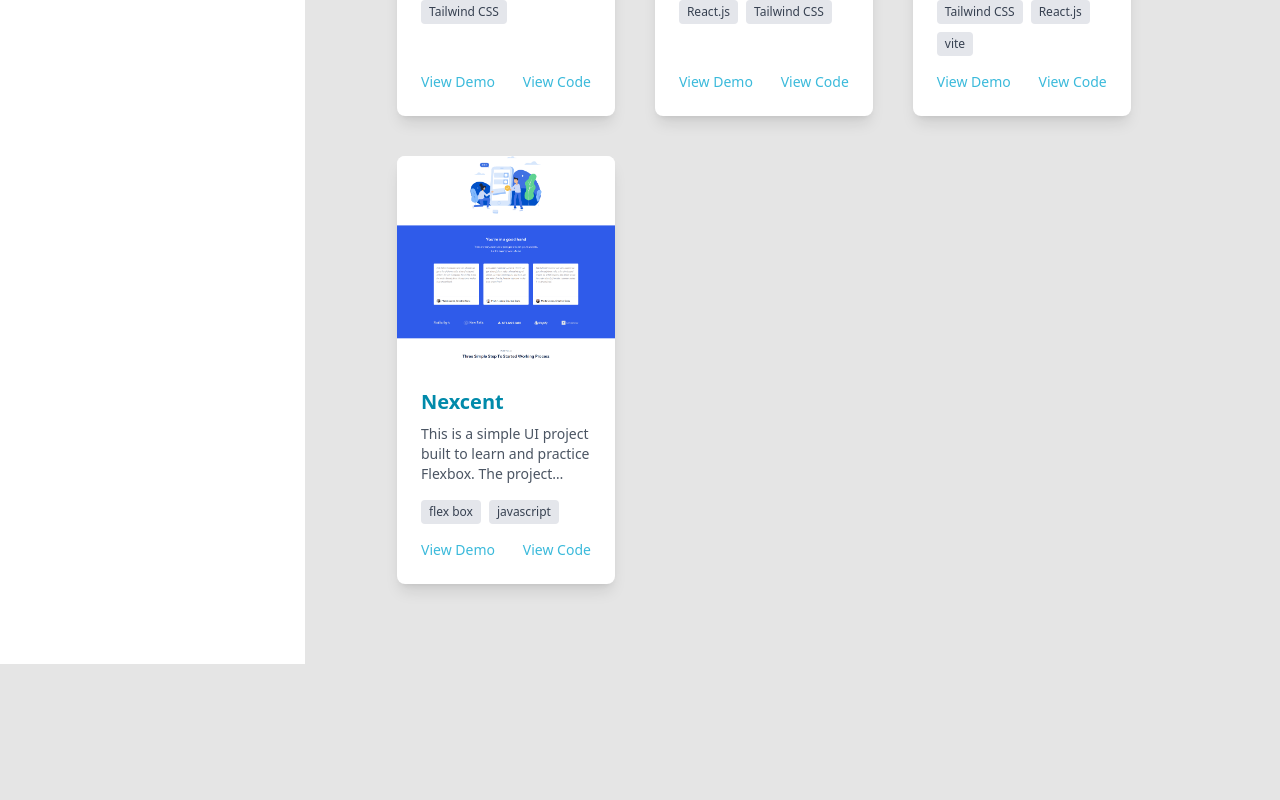
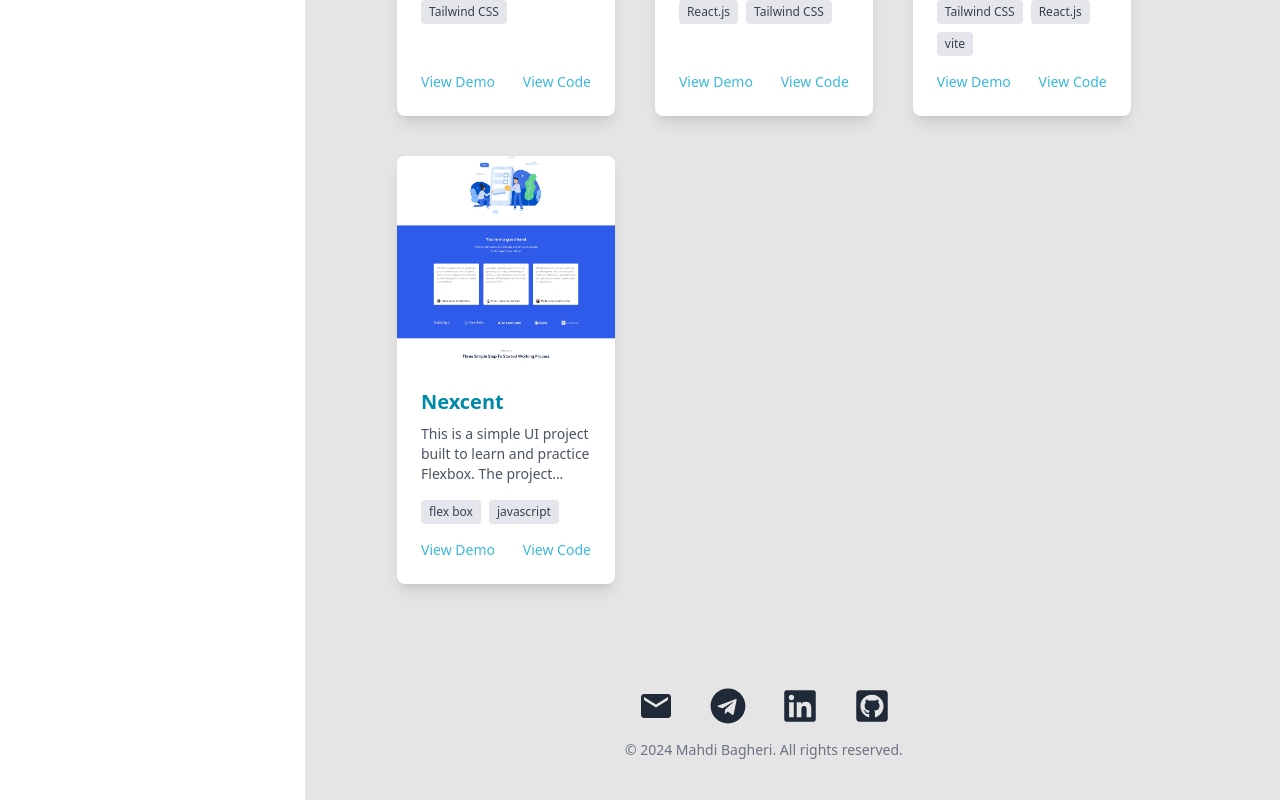
Before and after one commit to bagheri-dev/webfolio, a Next.js app: page / in a window 1280 px wide. Shown: the part 3530-4330 px from the top of the page. Before the commit the page ends 4194 px from the top, so only its background shows below. Built offline with nearby package versions, Linux system fonts and the light colour scheme.

Commit message:
Add footer section to the website

```diff
--- a/app/page.tsx
+++ b/app/page.tsx
@@ -1,4 +1,5 @@
 import Courses from "@/containers/courses";
+import Footer from "@/containers/footer";
 import HeroSection from "@/containers/heroSection";
 import Portfolio from "@/containers/portfolio";
 import ServicesSection from "@/containers/servicesSection";
@@ -12,6 +13,7 @@ export default function Home() {
       <Courses />
       <WorkHistory />
       <Portfolio />
+      <Footer />
     </div>
   );
 }
--- /dev/null
+++ b/components/contact.tsx
@@ -0,0 +1,49 @@
+"use client";
+import { FaGithubSquare, FaLinkedin, FaTelegram } from "react-icons/fa";
+import { MdEmail } from "react-icons/md";
+import { motion } from "framer-motion"; // برای انیمیشن‌های بیشتر
+
+const Contact = () => {
+    return (
+        <div className="flex justify-center items-center gap-x-9">
+            <motion.div
+                whileHover={{ scale: 1.2, rotate: 10 }}
+                whileTap={{ scale: 0.9 }}
+                transition={{ duration: 0.3, ease: "easeInOut" }}
+            >
+                <a href="mailto:bagheri.develop@gmail.com" className="text-4xl text-gray-800 dark:text-white hover:text-primary-color" target="_blank">
+                    <MdEmail />
+                </a>
+            </motion.div>
+            <motion.div
+                whileHover={{ scale: 1.2, rotate: 10 }}
+                whileTap={{ scale: 0.9 }}
+                transition={{ duration: 0.3, ease: "easeInOut" }}
+            >
+                <a href="https://t.me/bagheri_dev01" className="text-4xl text-gray-800 dark:text-white hover:text-primary-color" target="_blank">
+                    <FaTelegram />
+                </a>
+            </motion.div>
+            <motion.div
+                whileHover={{ scale: 1.2, rotate: 10 }}
+                whileTap={{ scale: 0.9 }}
+                transition={{ duration: 0.3, ease: "easeInOut" }}
+            >
+                <a href="https://www.linkedin.com/in/mahdi-bagheri-dev/" className="text-4xl text-gray-800 dark:text-white hover:text-primary-color" target="_blank">
+                    <FaLinkedin />
+                </a>
+            </motion.div>
+            <motion.div
+                whileHover={{ scale: 1.2, rotate: 10 }}
+                whileTap={{ scale: 0.9 }}
+                transition={{ duration: 0.3, ease: "easeInOut" }}
+            >
+                <a href="https://github.com/bagheri-dev" className="text-4xl text-gray-800 dark:text-white hover:text-primary-color" target="_blank">
+                    <FaGithubSquare />
+                </a>
+            </motion.div>
+        </div>
+    );
+};
+
+export default Contact;
--- /dev/null
+++ b/containers/footer.tsx
@@ -0,0 +1,14 @@
+import Contact from "@/components/contact";
+
+const Footer = () => {
+    return (
+        <footer className="text-center py-6 mt-10 text-sm text-gray-500 dark:text-gray-400">
+            <Contact />
+            <div>
+            <p className="text-center py-4">&copy; {new Date().getFullYear()} Mahdi Bagheri. All rights reserved.</p>
+            </div>
+        </footer>
+     );
+}
+
+export default Footer;
```
